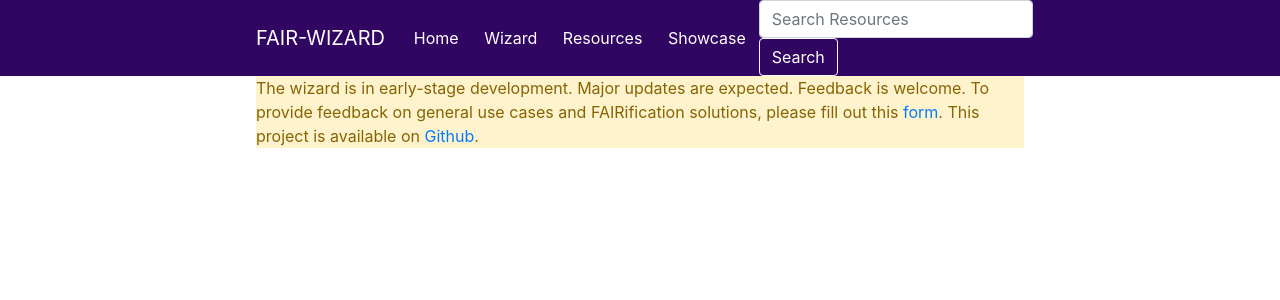
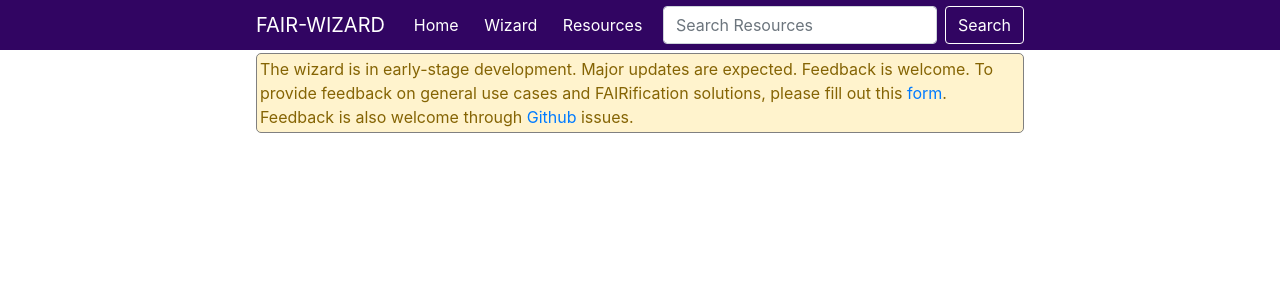
Before and after one commit to FAIRplus/FAIR_wizard, an Angular app: page / in a window 1280 px wide. Shown: the top 300 px of the page. Built offline with nearby package versions, Linux system fonts and the light colour scheme.

Commit message:
hide showcase page

```diff
--- a/src/app/app.component.html
+++ b/src/app/app.component.html
@@ -16,22 +16,25 @@
         <li class="nav-item">
           <a routerLink="/resources" class="nav-link">Resources</a>
         </li>
-        <li class="nav-item">
-          <a routerLink="/showcase" class="nav-link">Showcase</a>
-        </li>
+        <!--        <li class="nav-item">-->
+        <!--          <a routerLink="/showcase" class="nav-link">Showcase</a>-->
+        <!--        </li>-->
       </ul>
       <form class="form-inline my-2 my-lg-0">
-        <input class="form-control mr-sm-2" type="search" placeholder="Search Resources" aria-label="Search" [(ngModel)]="searchText" name="searchText">
+        <input class="form-control mr-sm-2" type="search" placeholder="Search Resources" aria-label="Search"
+               [(ngModel)]="searchText" name="searchText">
         <button class="btn btn-outline-success my-2 my-sm-0 btn-nav-search" (click)="search()">Search</button>
       </form>
     </div>
   </nav>
 </div>
 
-<div class="alert-warning" style="width: 60%; margin: 0 auto">
+<div class="alert-warning"
+     style="width: 60%; margin: 0 auto; border: 1px solid gray; border-radius: 5px; margin-top: 3px; margin-bottom: 3px; padding: 3px">
   The wizard is in early-stage development. Major updates are expected.
-  Feedback is welcome. To provide feedback on general use cases and FAIRification solutions, please fill out this <a href="https://forms.gle/jvJ2aLfeoSueohLX7">form</a>.
-  This project is available on <a href="https://github.com/FAIRplus/FAIR_wizard">Github</a>.
+  Feedback is welcome. To provide feedback on general use cases and FAIRification solutions, please fill out this <a
+  href="https://forms.gle/jvJ2aLfeoSueohLX7">form</a>.
+  Feedback is also welcome through <a href="https://github.com/FAIRplus/FAIR_wizard">Github</a> issues.
 </div>
 
 <router-outlet></router-outlet>
```
